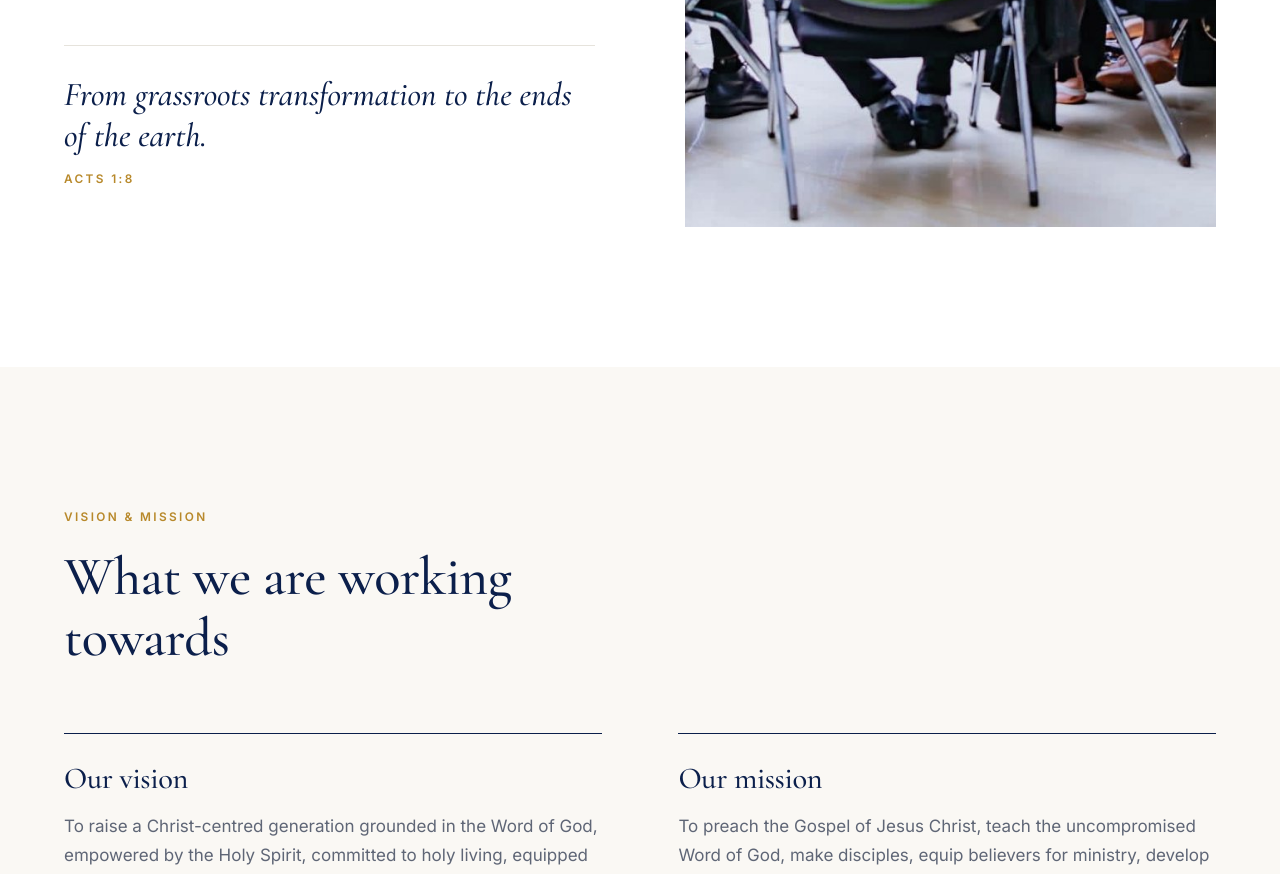
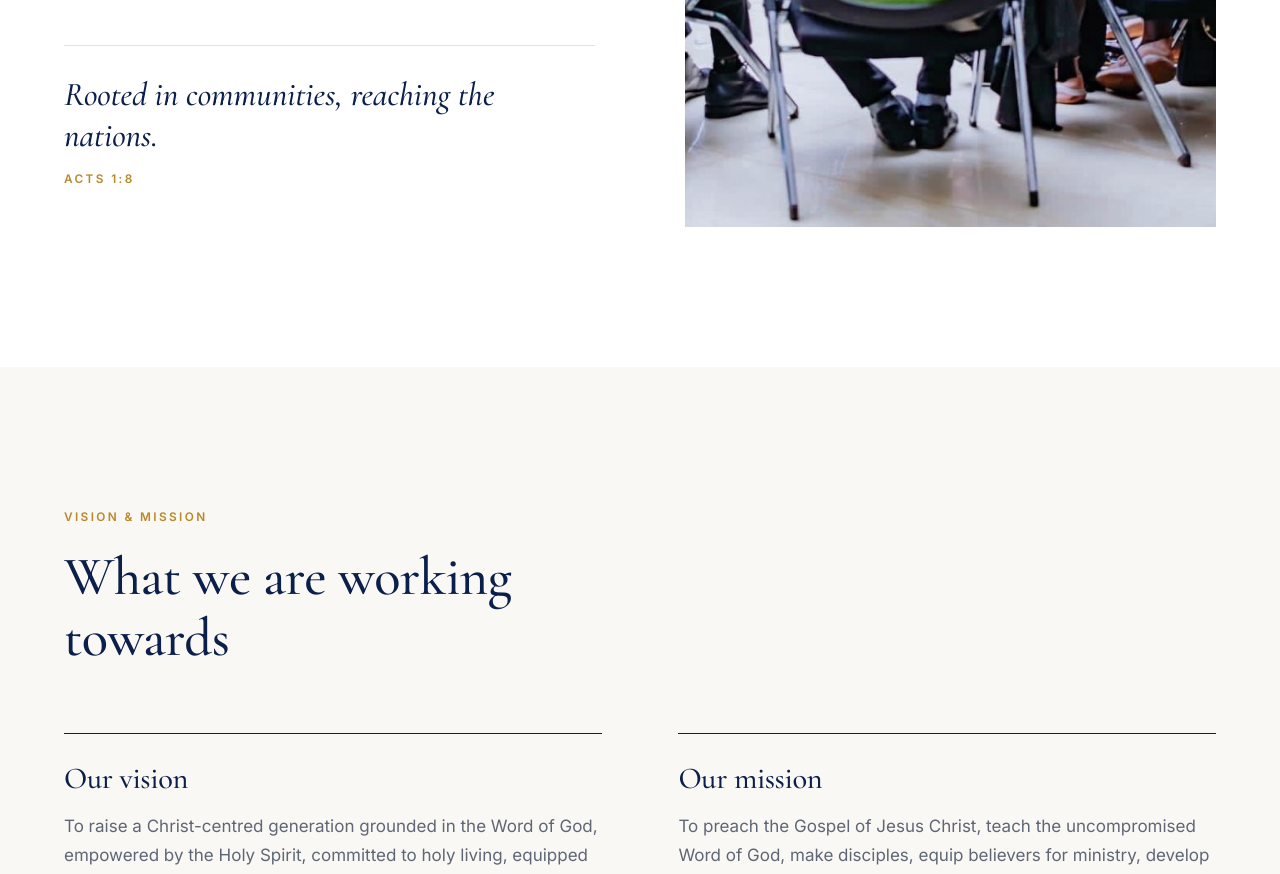
Before and after one commit to Simenya/word-of-truth, a plain HTML site: page index.html in a window 1280 px wide. Shown: the part 1566-2440 px from the top of the page. Drawn offline with nearby package versions, Linux system fonts and the light colour scheme.

Commit message:
updated tagline

```diff
--- a/index.html
+++ b/index.html
@@ -226,7 +226,7 @@
       <h2 class="h2">A ministry built on the authority of Scripture</h2>
       <p class="lede">Word of Truth Ministries International is a non-profit, faith-based ministry established for the advancement of the Gospel of Jesus Christ. We believe the Holy Bible is the inspired Word of God and the supreme foundation for our faith, doctrine, conduct, ministry and mission.</p>
       <div class="reach">
-        <p class="reach-line">From grassroots transformation to the ends of the earth.</p>
+        <p class="reach-line">Rooted in communities, reaching the nations.</p>
         <p class="reach-sub"><span>Acts 1:8</span></p>
       </div>
     </div>
```
